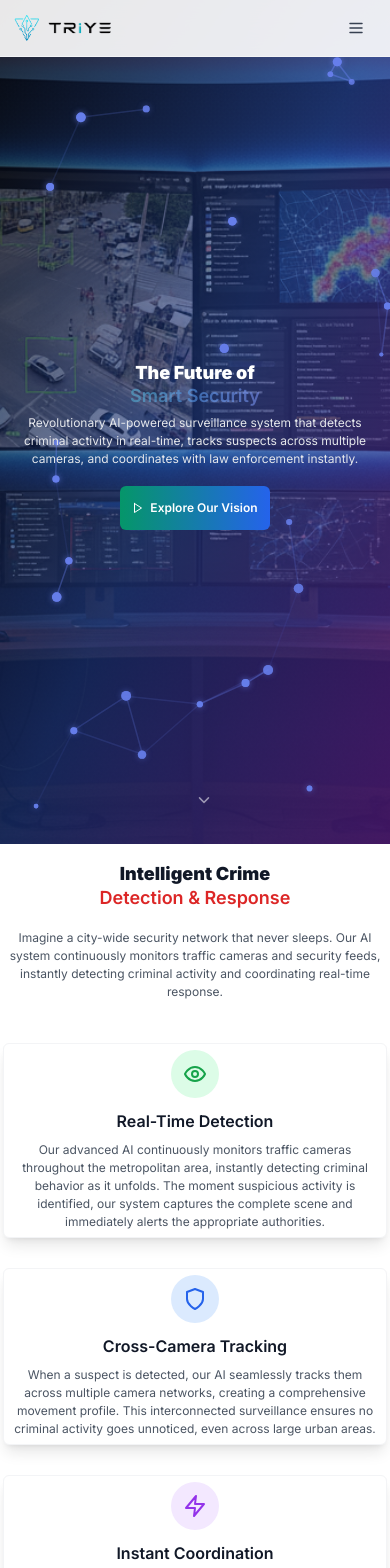
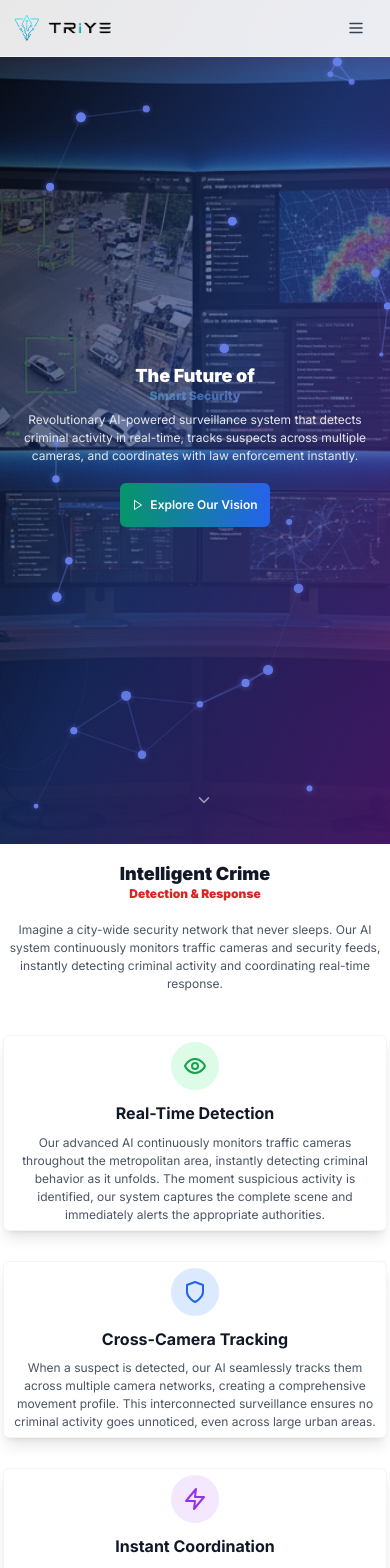
Before and after one commit to triyeTechnologies/triye-website, a React (Vite) app: page / in a window 390 px wide. Shown: the top 1568 px of the page. Built offline with nearby package versions, Linux system fonts and the light colour scheme.

Commit message:
Update index.css

```diff
--- a/src/index.css
+++ b/src/index.css
@@ -186,32 +186,25 @@
     @apply py-6 sm:py-8 md:py-10;
   }
 
-  /* Mobile typography improvements - Better balanced sizes */
+  /* Mobile typography improvements - Much smaller sizes */
   h1 {
-    @apply text-2xl sm:text-3xl md:text-4xl lg:text-5xl xl:text-6xl;
+    @apply text-xl sm:text-2xl md:text-3xl lg:text-4xl xl:text-5xl;
     line-height: 1.2 !important;
   }
 
   h2 {
-    @apply text-xl sm:text-2xl md:text-3xl lg:text-4xl xl:text-5xl;
+    @apply text-lg sm:text-xl md:text-2xl lg:text-3xl xl:text-4xl;
     line-height: 1.3 !important;
   }
 
   h3 {
-    @apply text-lg sm:text-xl md:text-2xl lg:text-3xl;
+    @apply text-base sm:text-lg md:text-xl lg:text-2xl;
     line-height: 1.4 !important;
-  }
-
-  /* Subheading styles for hero sections */
-  .hero-subheading {
-    font-size: 18px !important;
-    line-height: 1.4 !important;
-    font-weight: 600 !important;
   }
 
   /* Base text sizing */
   p, span, div {
-    font-size: 15px !important;
+    font-size: 14px !important;
     line-height: 1.5 !important;
   }
 
```
